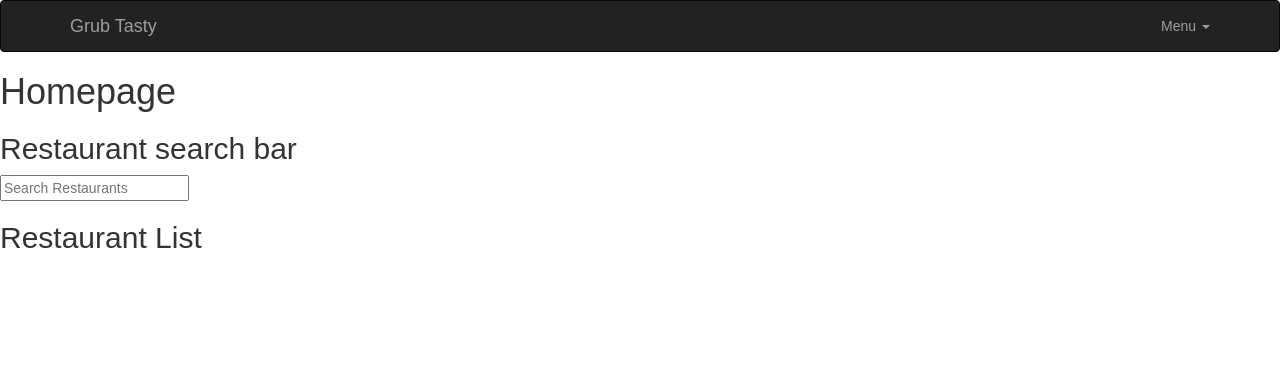
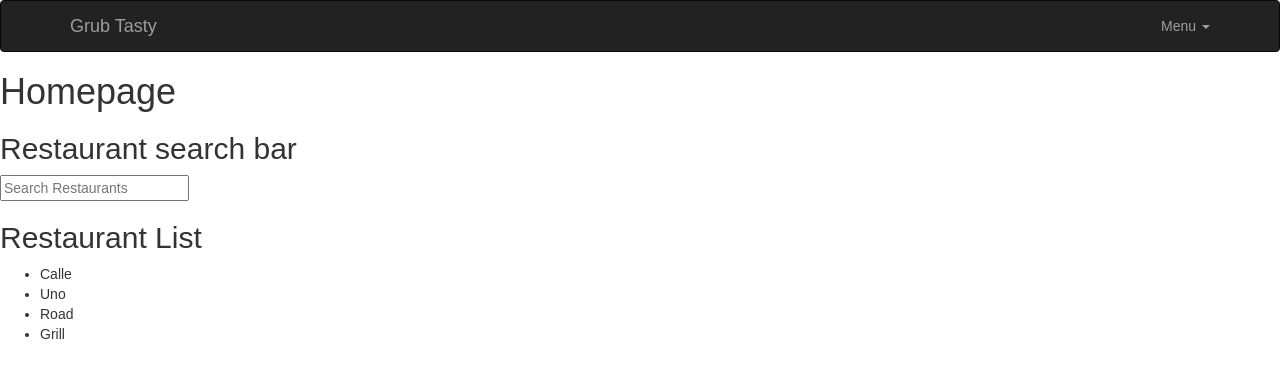
Before and after one commit to DMonMac/charity-goumet-site, a React (Create React App) app in the folder client/: page / in a window 1280 px wide. Shown: the top 378 px of the page. Built offline with nearby package versions, Linux system fonts and the light colour scheme.

Commit message:
restaurant list now loads on start

```diff
--- a/client/src/components/RestaurantList.js
+++ b/client/src/components/RestaurantList.js
@@ -20,7 +20,20 @@ export default class RestaurantList extends Component {
         { id: 3, name: "Road", email: "road@road.com", password: "9101", description: "Has Food", picture: "roadpic.jpg", seat_amt: 18},
         { id: 4, name: "Grill", email: "grill@grill.com", password: "1121", description: "Has More Food", picture: "grillpic.jpg", seat_amt: 24},
       ]
+    }, () =>
+      {
+        console.log(this.state.restaurant_db)
+        let restaurant_names = this.state.restaurant_db.map(
+          restaurant => restaurant.name)
+        console.log(restaurant_names)
+        this.setState({
+          filtered_restaurant_names: restaurant_names
+        })
+
+
     })
+
+
 
   }
 
@@ -49,8 +62,12 @@ export default class RestaurantList extends Component {
 
 
   render() {
+    let restaurants
     if (!this.state.filtered_restaurant_names) {
       let restaurants = this.state.restaurant_db.map(restaurant => <li key={restaurant.id}>{restaurant.name} ({restaurant.seat_amt} seats)</li>);
+    } else {
+        let restaurants = this.state.filtered_restaurant_names.map((restaurant, index) => <li key={index}>{restaurant}</li>);
+      }
       return (
         <div>
         <h2>Restaurant search bar</h2>
@@ -61,27 +78,10 @@ export default class RestaurantList extends Component {
         />
         <h2>Restaurant List</h2>
         <ul>
-            {restaurants}
+            {this.state.filtered_restaurant_names.map((restaurant, index) => <li key={index}>{restaurant}</li>)}
         </ul>
       </div>
-      )
-    } else {
-        let restaurants = this.state.filtered_restaurant_names.map((restaurant, index) => <li key={index}>{restaurant}</li>);
-        return (
-          <div>
-          <h2>Restaurant search bar</h2>
-          <input
-            onChange={(event) => this.filterRestaurantsByName(event)}
-            value={this.state.text}
-            placeholder = "Search Restaurants"
-          />
-          <h2>Restaurant List</h2>
-          <ul>
-              {restaurants}
-          </ul>
-        </div>
-      )
-    }
+    )
   }
 }
 
```
